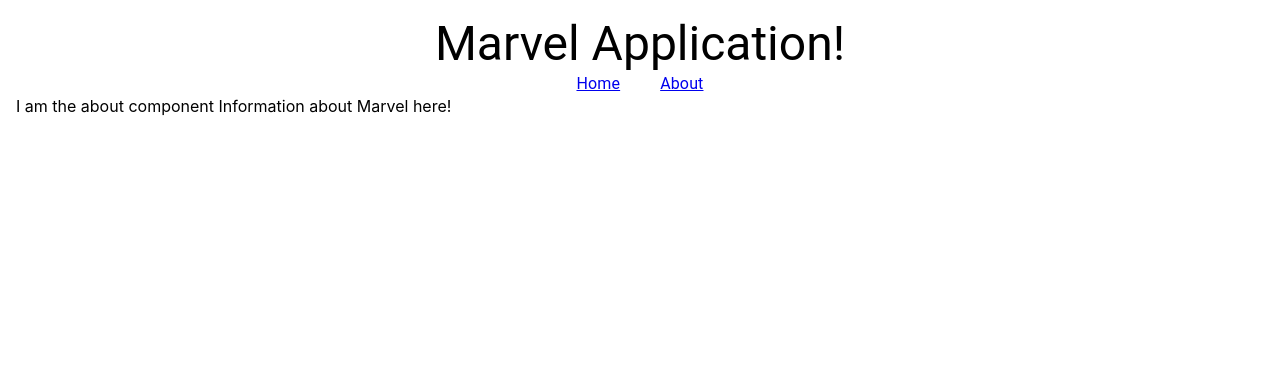
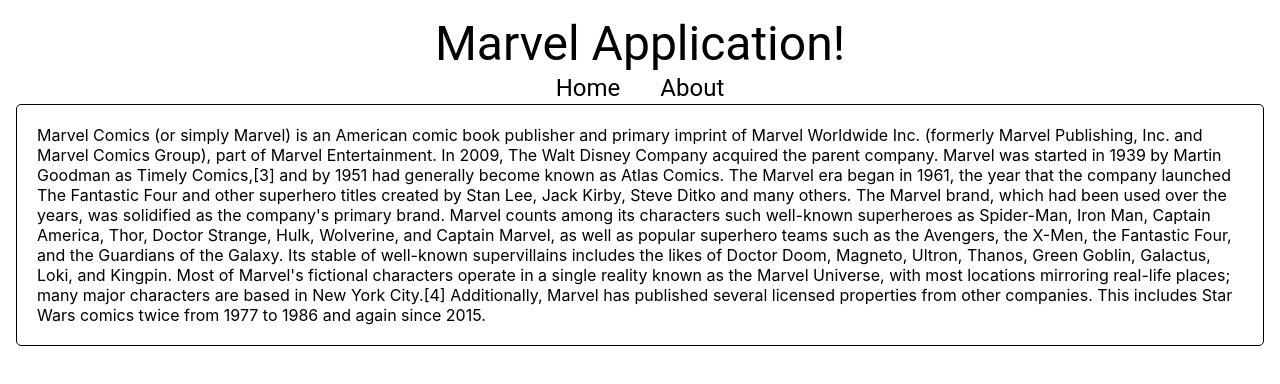
Before and after one commit to whatcodehaveyougit/marvel_project, a React (Create React App) app in the folder marvel_react_app/: page /about in a window 1280 px wide. Shown: the top 384 px of the page. Built offline with nearby package versions, Linux system fonts and the light colour scheme; no server answers.

Commit message:
mvp reached

```diff
--- a/marvel_react_app/src/components/character-card/character-card.styles.scss
+++ b/marvel_react_app/src/components/character-card/character-card.styles.scss
@@ -26,5 +26,8 @@
         .character-page-link {
             width: 100%;
         }
+        button {
+            width: 100%;
+        }
     }
 }
--- a/marvel_react_app/src/components/nav/nav.component.js
+++ b/marvel_react_app/src/components/nav/nav.component.js
@@ -5,15 +5,15 @@
 const Nav = () => {
 
     return (
-        <>
+        <div>
             <div>
                 <Typography align="center" variant="h3">Marvel Application!</Typography>
             </div>
             <div className='navbar-links-container'>
-                <Typography><Link to="/">Home</Link></Typography>
-                <Typography><Link to="/about">About</Link></Typography>
+                <Typography variant="h5"><Link to="/">Home</Link></Typography>
+                <Typography variant="h5"><Link to="/about">About</Link></Typography>
             </div>
-        </>
+        </div>
     )
 }
 
--- a/marvel_react_app/src/components/nav/nav.styles.scss
+++ b/marvel_react_app/src/components/nav/nav.styles.scss
@@ -3,5 +3,10 @@
     justify-content: center;
     a {
         margin: 0 20px;
+        color: black;
+        text-decoration: none;
+    }
+    a:hover {
+        text-decoration: underline;
     }
 }
--- a/marvel_react_app/src/routes/about/about.component.js
+++ b/marvel_react_app/src/routes/about/about.component.js
@@ -1,10 +1,13 @@
+import './about.styles.scss'
+
 const About = () => {
 
     return (
-        <>
-            I am the about component
-            Information about Marvel here!
-        </>
+        <div className="about-page">
+            Marvel Comics (or simply Marvel) is an American comic book publisher and primary imprint of Marvel Worldwide Inc. (formerly Marvel Publishing, Inc. and Marvel Comics Group), part of Marvel Entertainment. In 2009, The Walt Disney Company acquired the parent company.
+            Marvel was started in 1939 by Martin Goodman as Timely Comics,[3] and by 1951 had generally become known as Atlas Comics. The Marvel era began in 1961, the year that the company launched The Fantastic Four and other superhero titles created by Stan Lee, Jack Kirby, Steve Ditko and many others. The Marvel brand, which had been used over the years, was solidified as the company's primary brand.
+            Marvel counts among its characters such well-known superheroes as Spider-Man, Iron Man, Captain America, Thor, Doctor Strange, Hulk, Wolverine, and Captain Marvel, as well as popular superhero teams such as the Avengers, the X-Men, the Fantastic Four, and the Guardians of the Galaxy. Its stable of well-known supervillains includes the likes of Doctor Doom, Magneto, Ultron, Thanos, Green Goblin, Galactus, Loki, and Kingpin. Most of Marvel's fictional characters operate in a single reality known as the Marvel Universe, with most locations mirroring real-life places; many major characters are based in New York City.[4] Additionally, Marvel has published several licensed properties from other companies. This includes Star Wars comics twice from 1977 to 1986 and again since 2015.
+        </div>
     )
 }
 
--- a/marvel_react_app/src/routes/about/about.styles.scss
+++ b/marvel_react_app/src/routes/about/about.styles.scss
@@ -0,0 +1,5 @@
+.about-page {
+    border: 1px solid black;
+    padding: 20px;
+    border-radius: 5px;
+}
--- a/marvel_react_app/src/routes/character/character.component.js
+++ b/marvel_react_app/src/routes/character/character.component.js
@@ -2,23 +2,23 @@
 import { useParams } from 'react-router-dom';
 import { useState, useEffect } from 'react'
 import { fetchData } from '../../utils/utils'
-import Card from '@mui/material/Card';
-import CardContent from '@mui/material/CardContent';
-import CardMedia from '@mui/material/CardMedia';
-import Typography from '@mui/material/Typography';
-import Grid from '@mui/material/Grid';
-import Box from '@mui/material/Box';
 import {
      Accordion,
      AccordionSummary,
      AccordionDetails,
+     Box,
+     Card,
+     CardContent,
+     Grid,
+     Typography
 } from '@mui/material/';
-// import ExpandMoreIcon from '@mui/icons-material/ExpandMore';
+
 
 const Character = ( {charactersData } ) => {
 
     const [ characterComics, setCharacterComics ] = useState()
     const [ characterData, setCharacterData ] = useState()
+    const [ backgroundImageUrl, setBackgroundImageUrl ] = useState()
 
     const { characterid } = useParams();
 
@@ -29,20 +29,19 @@
         const fetchPageData = async () => {
             const result = await fetchData( apiRouteComicsData );
             setCharacterComics( result['data']['results'] );
-            // console.log( result['data']['results'][0] );
         }
         fetchPageData()
             .catch(console.error)
     }, [] )
 
     useEffect(  () => {
-        // console.log( " hello from useEffect" + charactersData );
         if ( charactersData = [] && characterid ) {
             const fetchPageData = async () => {
-                // console.log( apiRouteCharacterData )
                 const result = await fetchData( apiRouteCharacterData );
-                // console.log( result['data']['results'][0]['thumbnail']['path']  )
-                setCharacterData( result['data']['results'][0] );
+                const result2 = result['data']['results'][0];
+                setCharacterData( result2 );
+                const backgrounUrlLink =  result2['thumbnail']['path'] + '.' + result2['thumbnail']['extension']
+                setBackgroundImageUrl( backgrounUrlLink )
             }
             fetchPageData()
                 .catch(console.error)
@@ -55,18 +54,15 @@
 
     return (
         <>
-
-
          <Card className="character-page">
-             <Typography gutterBottom variant="h5">{characterData ? characterData.name : null}</Typography>
-             <Typography  variant="heading3">List of comics</Typography> :
-            <Box className="thumbnail-image">
-                <CardMedia
-                    component="img"
-                    src={characterData && `${characterData['thumbnail']['path']}.${characterData['thumbnail']['extension']}`}
-                    alt={characterData && characterData.name}
-                />
+            <div className="thumbnail-image"
+                style={{ backgroundImage: `url(${backgroundImageUrl})` }}
+                >
                 <CardContent className="character-information">
+                    <Grid className="character-page-headings">
+                        <Typography align="center" variant="h3">{characterData ? characterData.name : null}</Typography>
+                        <Typography align="center" variant="h5">List of comics for this character:</Typography>
+                    </Grid>
                     <Grid>
                         {
                             characterComics && characterComics.map(( comic ) => (
@@ -79,11 +75,14 @@
                                         aria-controls="panel1a-content"
                                         id="panel1a-header"
                                         >
-                                            <Typography>{ comic.title }</Typography>
+                                        <Box sx={{ fontWeight: 'bold' }}>{ comic.title }</Box>
                                     </AccordionSummary>
                                     <AccordionDetails>
                                         <Typography>
-                                                {  comic.description }
+                                            {  comic.description ?
+                                                comic.description :
+                                                'No description for this comic ;('
+                                            }
                                         </Typography>
                                     </AccordionDetails>
                                 </Accordion>
@@ -91,7 +90,7 @@
                         }
                     </Grid>
                 </CardContent>
-            </Box>
+            </div>
         </Card>
 
         </>
--- a/marvel_react_app/src/routes/character/character.styles.scss
+++ b/marvel_react_app/src/routes/character/character.styles.scss
@@ -1,20 +1,14 @@
 .character-page {
-    text-align: center;
     background-color: transparent !important;
-    // padding-bottom: 27px;
-    .thumbnail-image {
-        height: 1000px;
-        position: relative;
-        width: 100%;
+    .character-page-headings {
+        padding: 20px 0;
     }
     .character-information {
         background-color: black;
-        position: absolute;
-        top:0;
         width: 100%;
         opacity: 0.80;
         color: white;
-        height: 1000px;
+        min-height: 500px;
         padding: 0px;
     }
     .accordion-character-container {
--- a/marvel_react_app/src/routes/home/home.component.js
+++ b/marvel_react_app/src/routes/home/home.component.js
@@ -10,7 +10,7 @@
             <Grid container spacing={2}>
                 {
                     charactersData && charactersData.map(( character ) => (
-                    <Grid item xs={4} className="character-card-container" key={character.id}>
+                    <Grid item xs={12} sm={6} md={4} className="character-card-container" key={character.id}>
                         <CharacterCard character={character} />
                     </Grid>
                     ))
```
Lines whose indentation alone changed are shown as unchanged.
